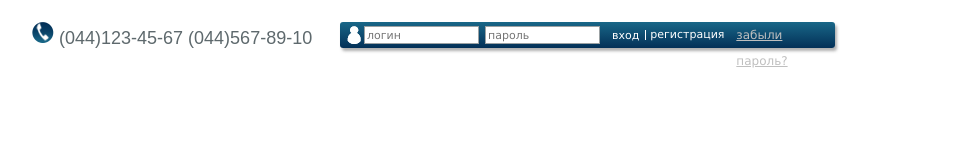
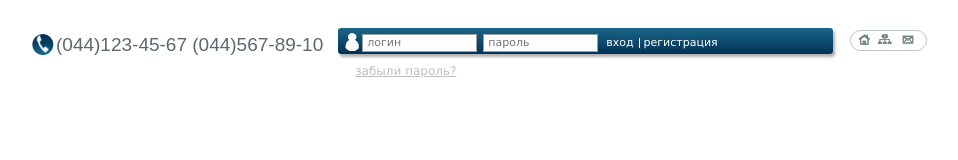
Before and after one commit to MangustRikki/Zazor, a plain HTML site: page index.html in a window 1280 px wide. Shown: the top 160 px of the page, without its empty margins (160-1118 px from the left). Drawn offline with Linux system fonts and the light colour scheme; a web font is replaced by a local one.

Commit message:
pixel perfect tipa done

```diff
--- a/css/style.css
+++ b/css/style.css
@@ -18,6 +18,7 @@
   /*размещаем блоки горизонтально*/
 
   .telephons,
+  .telephone-icon,
   .phone-numbers,
   .authorization,
   .authorization-icon,
@@ -32,36 +33,38 @@
   }
 
   .telephone-icon {
-    /*width: 21px;
-    height: 21px;*/
-    margin-top: 22px;
-    margin-right: 5px;
+    width: 22px;
+    height: 22px;
+    margin-top: 34px;
+    margin-right: 2px;
+    background: url(../img/telephone_icon.png) center center no-repeat;
+    vertical-align: bottom;
   }
 
   .phone-numbers {
-    width: 264px;
-    height: 17px;
-    margin-top: 26px;
-    margin-right: 17px;
+    margin-right: 15px;
+    padding-bottom: 2px;
     color: #5e696d;
     font-family: Arial;
-    font-size: 18px;
+    font-size: 19px;
   }
 
   .authorization {
     width: 495px;
     height: 26px;
-    margin-top: 18px;
+    margin-top: 28px;
     box-shadow: 2px 3px 3px rgba(150, 150, 150, 0.75);
     border-radius: 3px;
     background-color: #b1bcc0;
     background: linear-gradient(to top, #033057, #196788);
-  }
+    vertical-align: top;
+}
+
 
   .authorization-icon {
     width: 14px;
     height: 18px;
-    margin-top: 4px;
+    margin-top: 5px;
     margin-left: 7px;
     margin-right: 3px;
     background: url(../img/authorization-icon.png) no-repeat;
@@ -77,7 +80,8 @@
   input[type=password] {
     width: 115px;
     height: 18px;
-    margin-top: 3px;
+    padding-left: 4px;
+    padding-bottom: 2px;
     color: #97a2a6;
     font-family: "Lucida Sans Unicode";
     font-size: 11px;
@@ -90,12 +94,14 @@
   }
 
   input[type=password] {
-    margin-right: 6px;
+    margin-right: 2px;
   }
 
   input[type=submit] {
+    display: inline-block;
     height: 100%;
-    display: inline-block;
+    padding-top: 3px;
+    padding-right: 5px;
     background: rgba(0, 0, 0, 0);
     border: 0;
     color: #ffffff;
@@ -108,7 +114,7 @@
     content: ".";
     position: absolute;
     display: inline-block;
-    top: 8px;
+    top: 10px;
     width: 1px;
     height: 10px;
     background-color: #fff;
@@ -116,22 +122,61 @@
 
   .registration {
     height: 100%;
-    width: 66px;
     margin-left: 5px;
-    vertical-align: top;
+    padding-top: 2px;
     color: #ffffff;
-    font-family: "Lucida Sans Unicode";
+    font-family: "Lucida Sans Unicode", Arial;
     font-size: 11px;
     line-height: 26px;
     text-decoration: none;
+    vertical-align: top;
   }
 
   .forget-password {
-    width: 95px;
-    margin-left: 20px;
+    margin-left: 17px;
+    padding-top: 2px;
     color: #bfbfbf;
     font-family: "Lucida Sans Unicode";
     font-size: 12px;
     line-height: 26px;
     vertical-align: top;
   }
+
+  .container-navbar {
+    display: inline-block;
+    height: 21px;
+    margin-top: 30px;
+    margin-left: 17px;
+    vertical-align: top;
+  }
+
+  .navbar {
+    width: 77px;
+    height: 21px;
+    border: 1px solid #bdc4c7;
+    border-radius: 20px;
+    background-color: #ffffff;
+    box-sizing: border-box;
+    vertical-align: top;
+  }
+
+  /*#navbar оформление ссылок в виде пиктограмок */
+
+  .home-link,
+  .site-map,
+  .write-letter {
+    height: 100%;
+    width: 33%;
+  }
+
+  .home-link {
+    background: url(../img/home.png) center top 3px no-repeat;
+  }
+
+  .site-map {
+    background: url(../img/site_map.png) left 2px top 3px no-repeat;
+  }
+
+  .write-letter {
+    background: url(../img/letter.png) right 11px top 4px no-repeat;
+  }
--- a/index.html
+++ b/index.html
@@ -4,6 +4,7 @@
   <meta charset="UTF-8">
   <meta name="viewport" content="width=device-width, initial-scale=1.0">
   <meta http-equiv="X-UA-Compatible" content="ie=edge">
+    <link href="http://allfont.ru/allfont.css?fonts=lucida-sans-unicode" rel="stylesheet" type="text/css" />
   <link rel="stylesheet" href="css/reset.css">
   <link rel="stylesheet" href="css/style.css">
   <title>Zazor - drives you away</title>
@@ -12,7 +13,8 @@
   <div class="wrapper">
     <header>
       <div class="telephons">
-        <img class="telephone-icon" src="img/telephone_icon.png" alt="Иконка телефонной трубки">
+        <div class="telephone-icon" >
+        </div>
         <p class="phone-numbers">(044)123-45-67 (044)567-89-10
 </p>
       </div>
@@ -29,10 +31,12 @@
         <a class="registration" href="#">регистрация</a>
         <a class="forget-password" href="">забыли пароль?</a>
       </div>
-      <div class="navbar">
-        <a class="home-link" href=""></a>
-        <a class="site-map" href=""></a>
-        <a class="write-letter" href=""></a>
+      <div class="container-navbar">
+        <div class="navbar">
+          <a class="home-link" href="#"></a>
+          <a class="site-map" href="#"></a>
+          <a class="write-letter" href="#"></a>
+        </div>
       </div>
     </header>
 
```
Also changed, not shown: img/home.png (added), img/letter.png (added), img/site_map.png (added).
